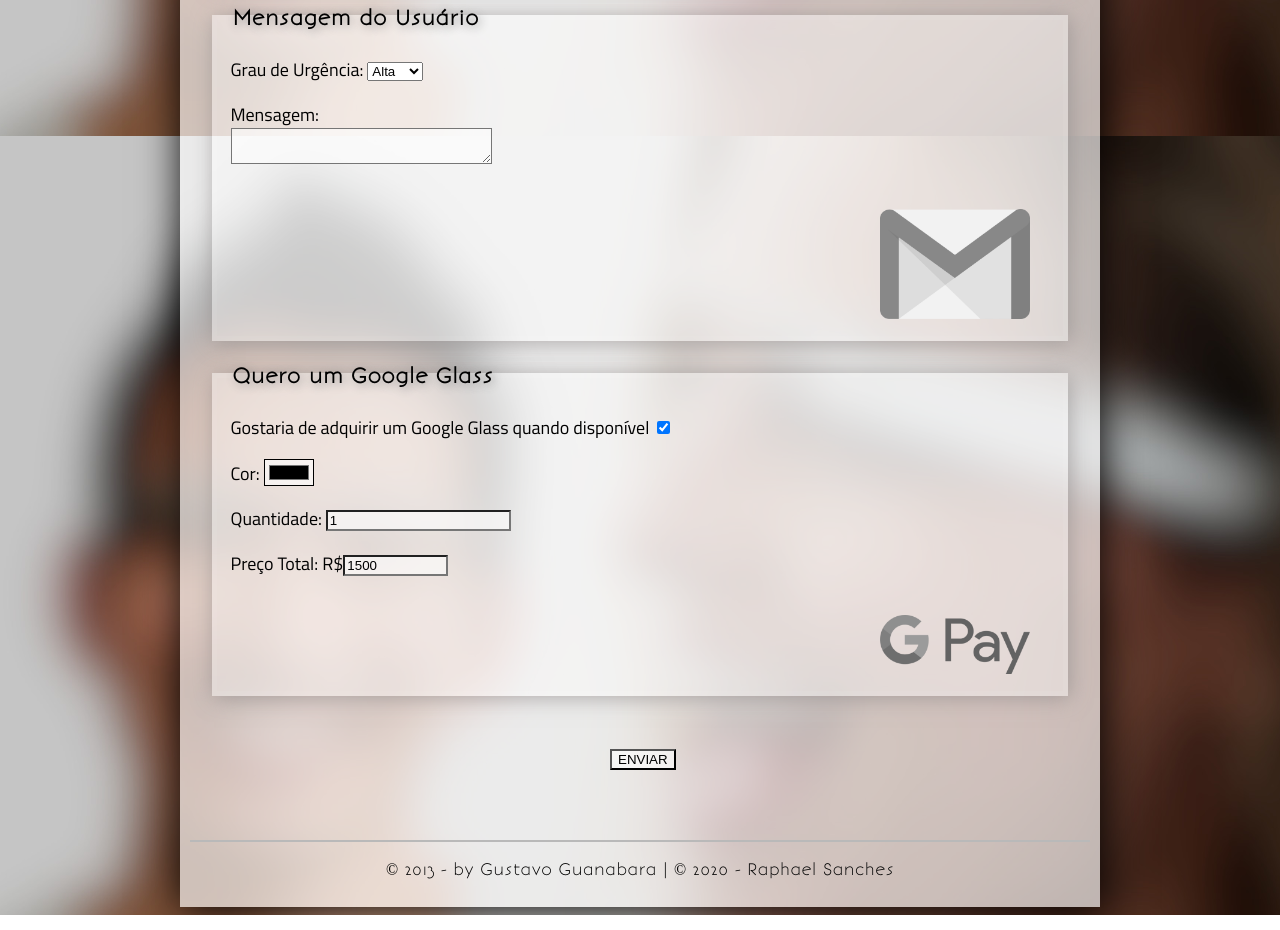
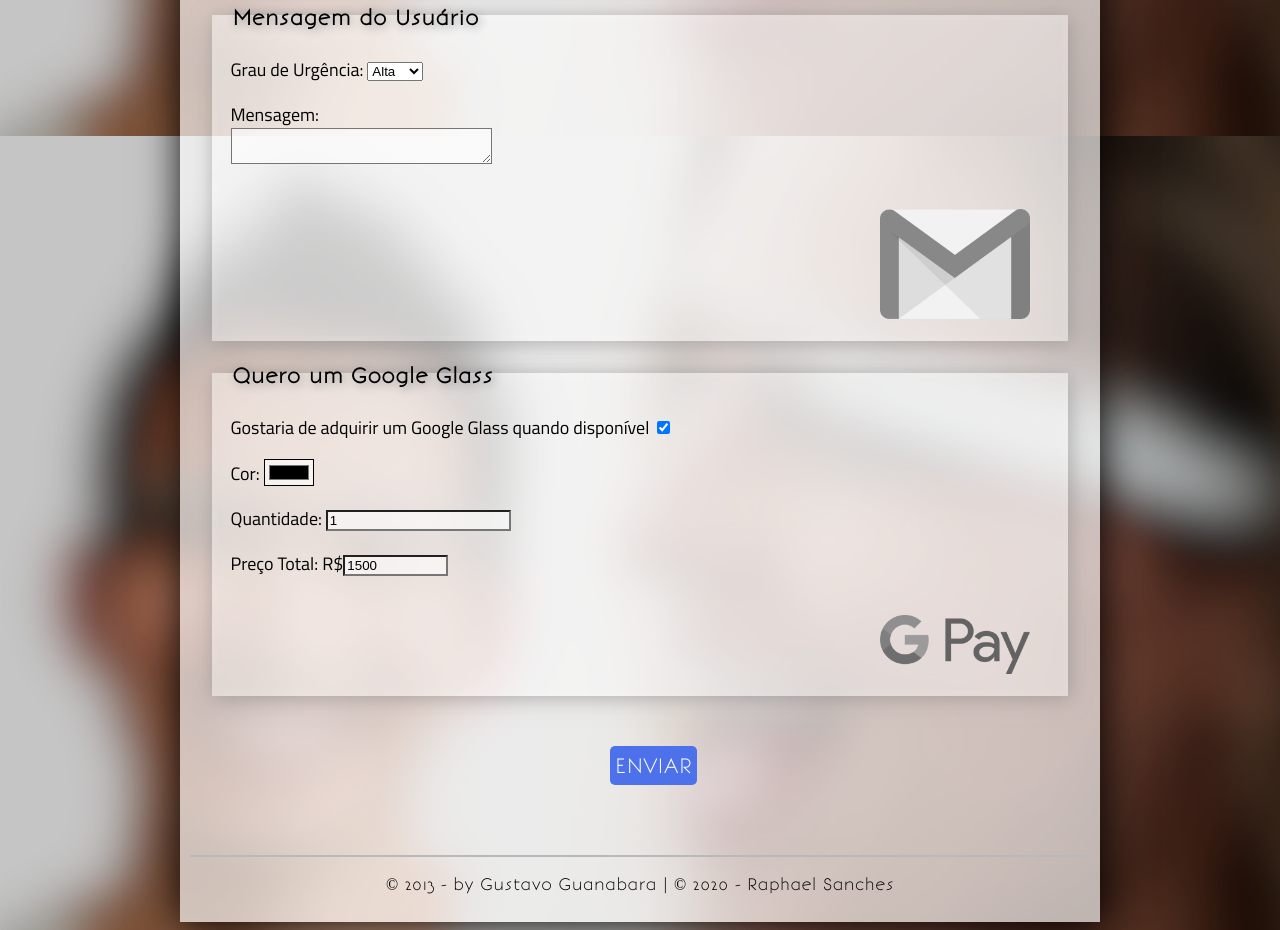
Before and after one commit to raphael-sanches/Project-Glass, a plain HTML site: page fale-conosco.html in a window 1280 px wide. Shown: the part 1464-2394 px from the top of the page. Drawn offline with Linux system fonts and the light colour scheme.

Commit message:
19/11/2020

```diff
--- a/css/estilo.css
+++ b/css/estilo.css
@@ -347,3 +347,13 @@ legend {
 input , textarea {
     background-color: rgba(255, 255, 255, 0.603);
 }
+
+.button {
+    font-size: 20px;
+    font-family: 'Bonveno';
+    background-color: rgb(76, 113, 235);
+    color: white;
+    padding: 5px;
+    border: transparent 1px;
+    border-radius: 5px;
+}
--- a/fale-conosco.html
+++ b/fale-conosco.html
@@ -105,7 +105,7 @@
             </fieldset>
             <p>
                 <div name="enviar" id="enviar">
-                    <input type="button" value="ENVIAR">
+                    <input class="button" type="button" value="ENVIAR">
                 </div>
             </p>
         </form>
```
